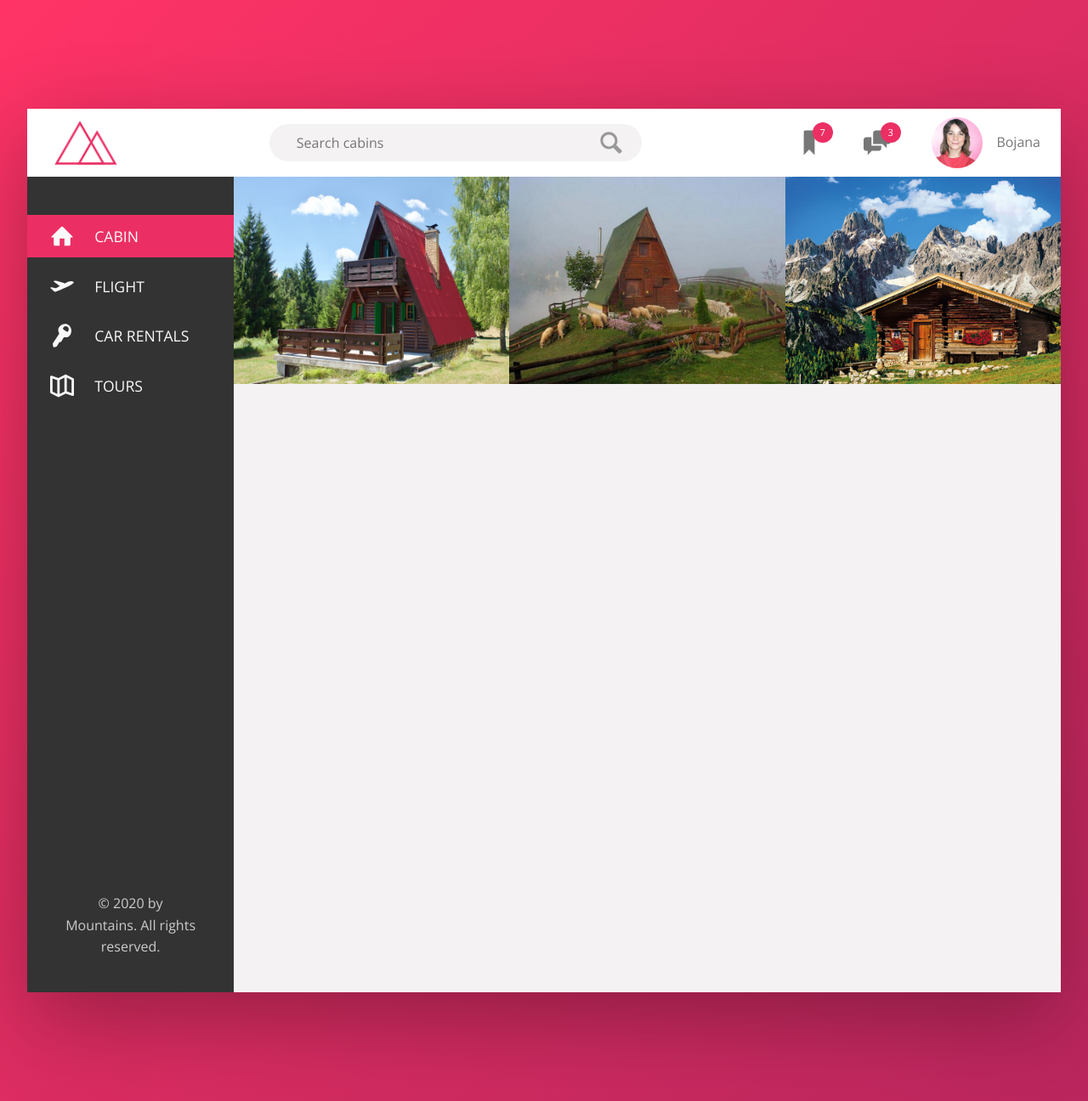
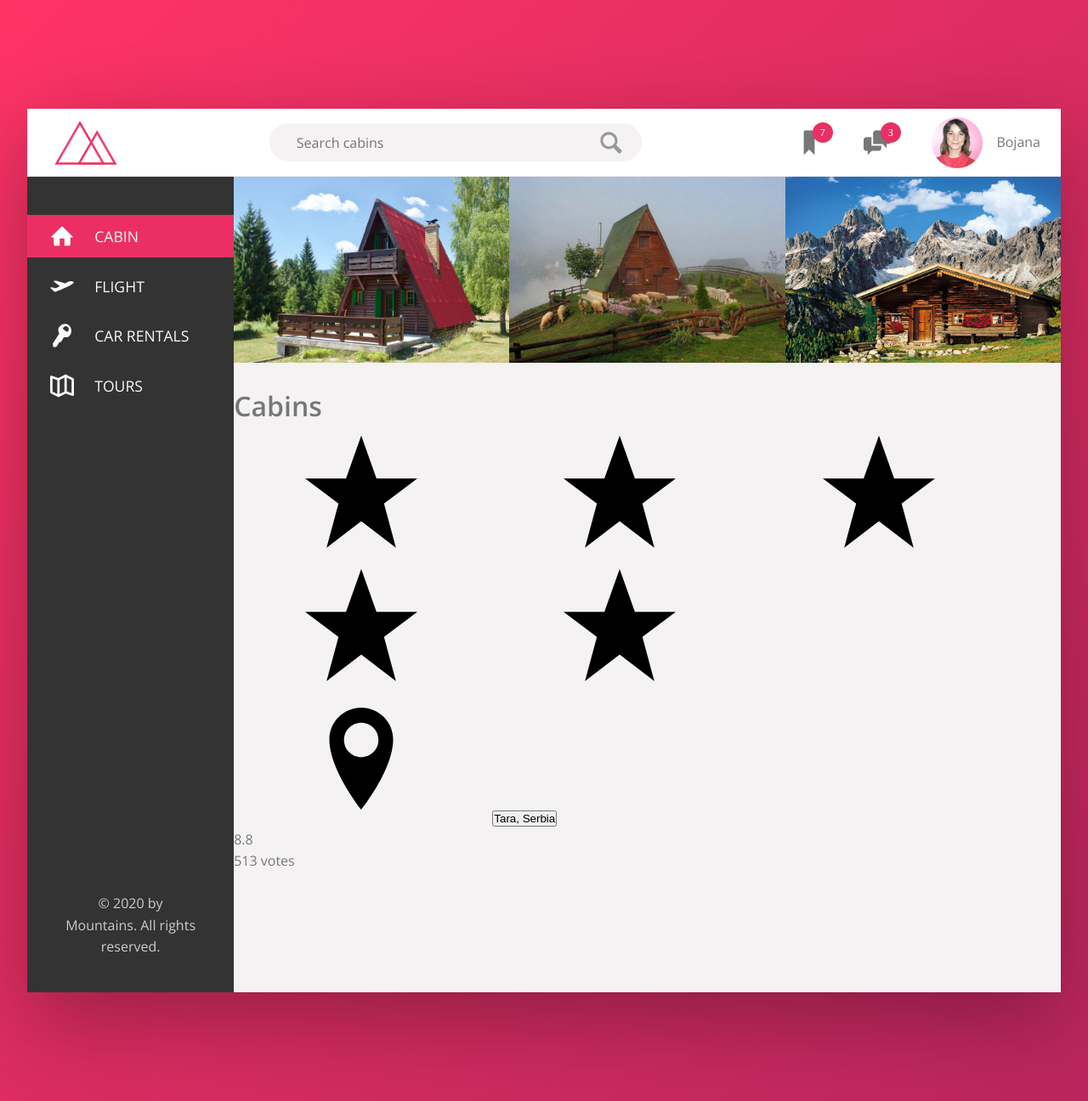
Before and after one commit to Bojana-J/Mountains, a website: page index.html in a window 1280 px wide. Shown: the whole page at 85% size. Drawn offline with nearby package versions, Linux system fonts and the light colour scheme.

Commit message:
add cabin overview

```diff
--- a/index.html
+++ b/index.html
@@ -96,6 +96,38 @@
                         <img src="img/cabins/cabin-3.jpg" alt="Photo of cabin 3" class="gallery__photo">
                     </figure>
                 </div>
+                <div class="overview">
+                    <h1 class="overview__heading">
+                        Cabins
+                    </h1>
+                    <div class="overview__stars">
+                        <svg class="overview__icon-star">
+                            <use xlink:href="img/sprite.svg#icon-star" ></use>
+                        </svg>
+                        <svg class="overview__icon-star">
+                            <use xlink:href="img/sprite.svg#icon-star" ></use>
+                        </svg>
+                        <svg class="overview__icon-star">
+                            <use xlink:href="img/sprite.svg#icon-star" ></use>
+                        </svg>
+                        <svg class="overview__icon-star">
+                            <use xlink:href="img/sprite.svg#icon-star" ></use>
+                        </svg>
+                        <svg class="overview__icon-star">
+                            <use xlink:href="img/sprite.svg#icon-star" ></use>
+                        </svg>
+                    </div>
+                    <div class="overview__location">
+                        <svg class="overview__icon-location">
+                            <use xlink:href="img/sprite.svg#icon-location-pin" ></use>
+                        </svg>
+                        <button class="btn-inline">Tara, Serbia</button>
+                    </div>
+                    <div class="overview__rating">
+                        <div class="overview__rating-average">8.8</div>
+                        <div class="overview__rating-count">513 votes</div>
+                    </div>
+                </div>
             </main>
         </div>
     </div>
--- a/sass/_components.scss
+++ b/sass/_components.scss
@@ -181,7 +181,7 @@
 
     &__photo {
         width: 100%;
-        height: 100%;
+        height: 90%;
         display: block;
     }
 }
--- a/sass/_layout.scss
+++ b/sass/_layout.scss
@@ -10,7 +10,7 @@
 .header {
   height: 5rem;
   background-color: #fff;
-  border-bottom: var(--color-grey-light-2);
+  border-bottom: 1px solid var(--color-grey-light-3);
 
   display: flex;
   justify-content: space-between;
```
Also changed, not shown: css/style.css.
